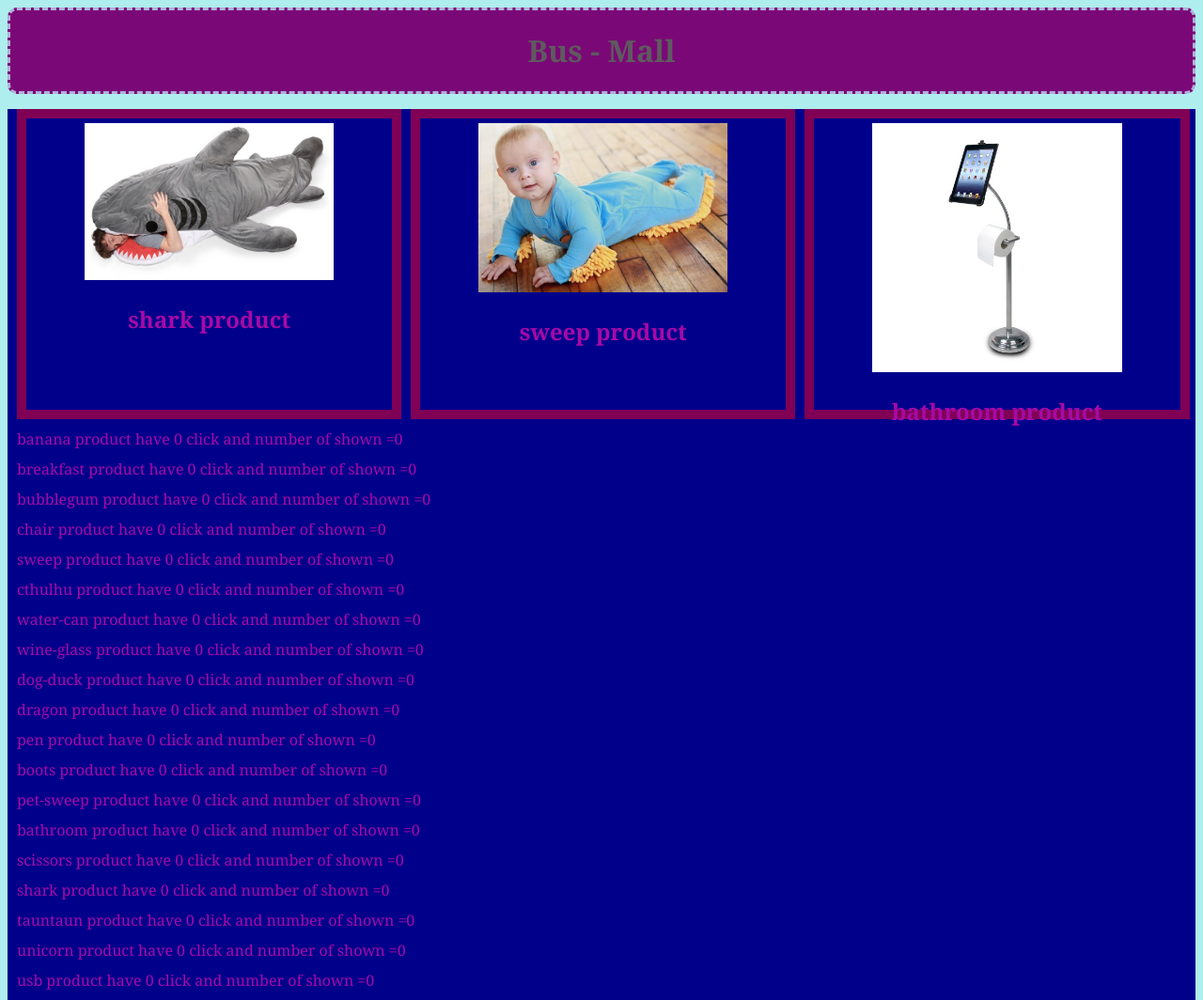
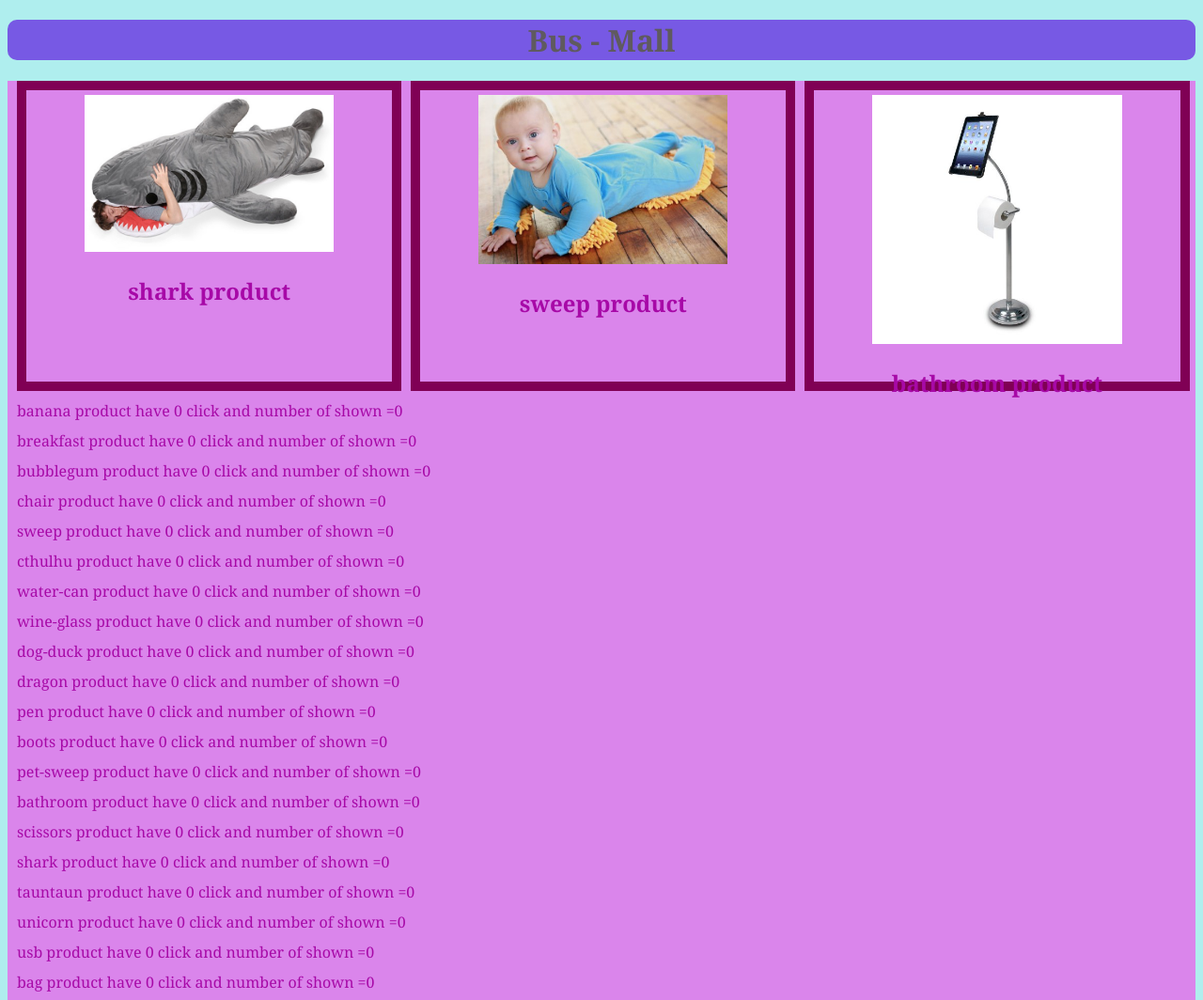
Before and after one commit to sohadQtaitat/bus-mall, a plain HTML site: page index.html in a window 1280 px wide. Shown: the top 1064 px of the page at 94% size. Drawn offline with nearby package versions, Linux system fonts and the light colour scheme.

Commit message:
final lab 12

```diff
--- a/style.css
+++ b/style.css
@@ -10,11 +10,13 @@ body {
 header {
 
  text-align: center;
- border: 3px dashed navy;
  background-color: orchid;
- color: navy;
+ color: rgb(147, 147, 229);
  border-radius: 10px;
 }
+
+
+
 #products-container {
 
 color: rgb(29, 2, 29);
@@ -43,11 +45,8 @@ div img {
 
 main h1 {
 
- border: 5px solid rgb(243, 70, 151);
- background-color: rgb(139, 143, 143);
  text-align: center;
  padding: 30px;
- border-radius: 20px;
 }
 
 #productsTable {
@@ -68,7 +67,7 @@ main h1 {
 ul {
  border: rgb(248, 4, 98);
  padding: 5px;
- background: darkblue;
+ background: rgb(218, 133, 235);
 }
 
 
@@ -77,10 +76,8 @@ ul {
 header {
 
   text-align: center;
-  border: 3px dashed rgb(176, 176, 216);
-  background-color: rgb(122, 9, 119);
+  background-color: rgb(119, 89, 228);
   color: #5f5a5f;
-  border-radius: 10px;
 }
 #products-container {
 
```
Also changed, not shown: app.js (+0 -112 lines).
